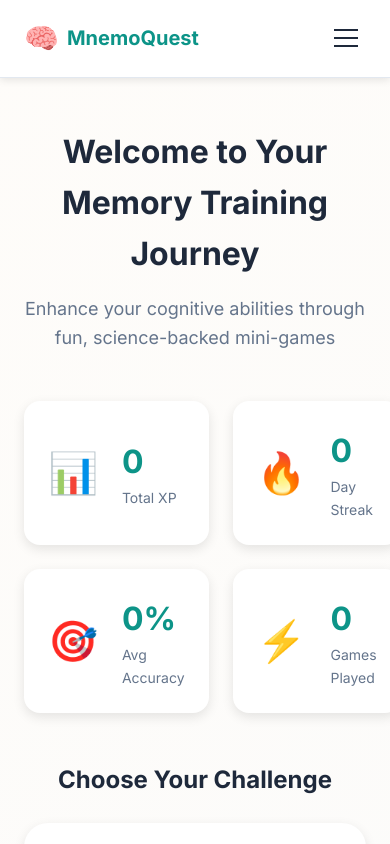
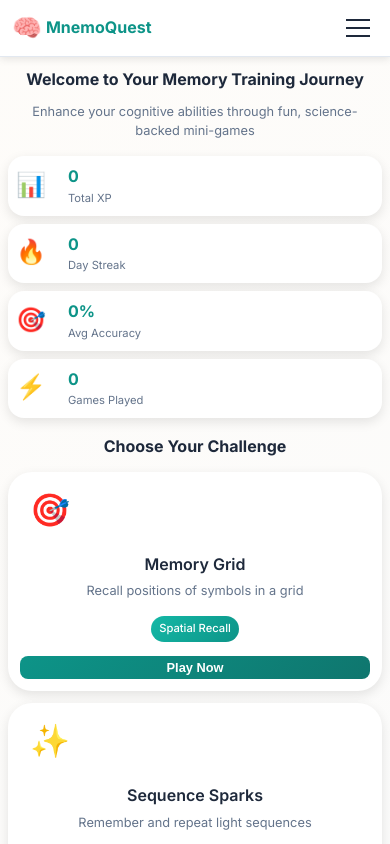
Before and after one commit to kyroskoh/mnemoquest, a website built with Vite: page index.html in a window 390 px wide. Shown: the top 844 px of the page. Built offline with nearby package versions, Linux system fonts and the light colour scheme.

Commit message:
Fix mobile responsive

```diff
--- a/src/styles/main.css
+++ b/src/styles/main.css
@@ -651,6 +651,18 @@ body {
 
 /* Responsive Design */
 @media (max-width: 768px) {
+  /* Root font size adjustment */
+  :root {
+    --font-size-xs: 0.7rem;
+    --font-size-sm: 0.8rem;
+    --font-size-base: 0.9rem;
+    --font-size-lg: 1rem;
+    --font-size-xl: 1.15rem;
+    --font-size-2xl: 1.4rem;
+    --font-size-3xl: 1.75rem;
+  }
+
+  /* Navigation */
   .nav-toggle {
     display: flex;
   }
@@ -691,21 +703,186 @@ body {
     font-size: 1.25rem;
   }
 
+  /* Main container */
+  .main-container {
+    padding: var(--spacing-md) var(--spacing-sm);
+  }
+
+  /* Hero section */
+  .hero {
+    margin-bottom: var(--spacing-lg);
+    padding: 0 var(--spacing-xs);
+  }
+
+  .hero h2 {
+    font-size: var(--font-size-xl);
+    line-height: 1.3;
+    margin-bottom: var(--spacing-xs);
+  }
+
+  .hero p {
+    font-size: var(--font-size-sm);
+    line-height: 1.5;
+  }
+
+  /* Stats overview */
   .stats-overview {
     grid-template-columns: repeat(2, 1fr);
+    gap: var(--spacing-sm);
+    margin-bottom: var(--spacing-lg);
+  }
+
+  .stat-card {
+    padding: var(--spacing-sm);
+  }
+
+  .stat-icon {
+    font-size: 1.5rem;
+    width: 40px;
+    height: 40px;
+  }
+
+  .stat-content h3 {
+    font-size: var(--font-size-lg);
+  }
+
+  .stat-content p {
+    font-size: var(--font-size-xs);
+  }
+
+  /* Game modules */
+  .game-modules h2 {
+    font-size: var(--font-size-xl);
+    margin-bottom: var(--spacing-md);
   }
 
   .games-grid {
     grid-template-columns: 1fr;
+    gap: var(--spacing-md);
   }
 
+  .game-card {
+    padding: var(--spacing-md);
+  }
+
+  .game-icon {
+    font-size: 2rem;
+    width: 60px;
+    height: 60px;
+  }
+
+  .game-card h3 {
+    font-size: var(--font-size-lg);
+  }
+
+  .game-card p {
+    font-size: var(--font-size-sm);
+  }
+
+  .skill-tag {
+    font-size: var(--font-size-xs);
+    padding: 0.25rem 0.5rem;
+  }
+
+  .play-btn {
+    font-size: var(--font-size-sm);
+    padding: var(--spacing-xs) var(--spacing-md);
+  }
+
+  /* Progress */
   .progress-container {
     grid-template-columns: 1fr;
   }
 
+  /* Game header */
   .game-header {
     flex-direction: column;
     gap: var(--spacing-sm);
+    padding: var(--spacing-sm);
+  }
+
+  .game-header h2 {
+    font-size: var(--font-size-lg);
+  }
+
+  .game-info {
+    font-size: var(--font-size-sm);
+    flex-wrap: wrap;
+  }
+
+  /* Settings */
+  .setting-item {
+    padding: var(--spacing-sm) 0;
+  }
+
+  .setting-item label {
+    font-size: var(--font-size-sm);
+  }
+
+  /* Badges */
+  .badges-grid {
+    grid-template-columns: 1fr;
+    gap: var(--spacing-sm);
+  }
+
+  .badge-card {
+    padding: var(--spacing-sm);
+  }
+
+  /* Chart container */
+  .chart-container {
+    padding: var(--spacing-sm);
+  }
+
+  /* View sections */
+  .view h2 {
+    font-size: var(--font-size-xl);
+    margin-bottom: var(--spacing-md);
+  }
+
+  /* About content */
+  .about-content {
+    padding: 0 var(--spacing-xs);
+  }
+
+  .about-content h3 {
+    font-size: var(--font-size-lg);
+  }
+
+  .about-content p,
+  .about-content li {
+    font-size: var(--font-size-sm);
+  }
+}
+
+/* Extra small devices */
+@media (max-width: 480px) {
+  :root {
+    --spacing-xs: 0.25rem;
+    --spacing-sm: 0.5rem;
+    --spacing-md: 0.75rem;
+    --spacing-lg: 1rem;
+    --spacing-xl: 1.5rem;
+  }
+
+  .nav-brand h1 {
+    font-size: 1rem;
+  }
+
+  .logo {
+    font-size: 1.5rem;
+  }
+
+  .stats-overview {
+    grid-template-columns: 1fr;
+  }
+
+  .hero h2 {
+    font-size: var(--font-size-lg);
+  }
+
+  .game-modules h2 {
+    font-size: var(--font-size-lg);
   }
 }
 
```
